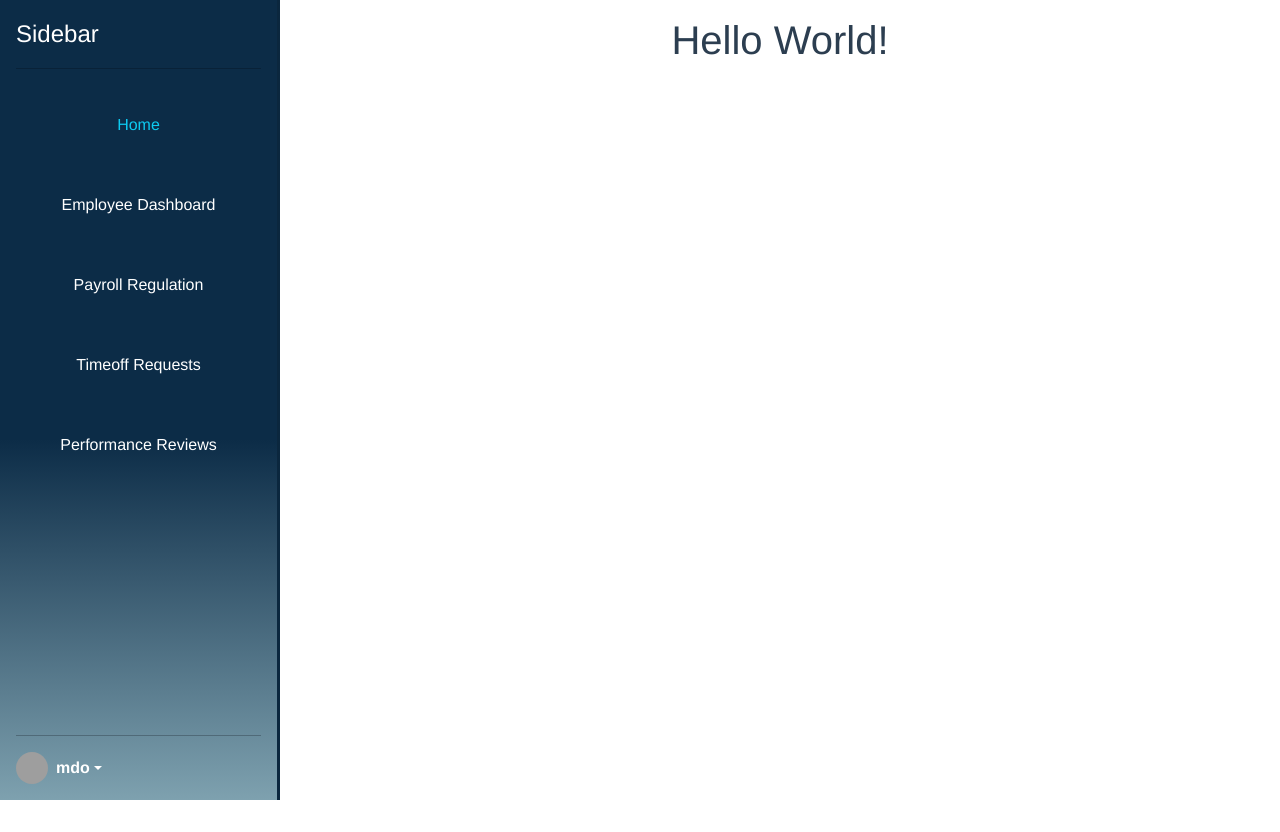
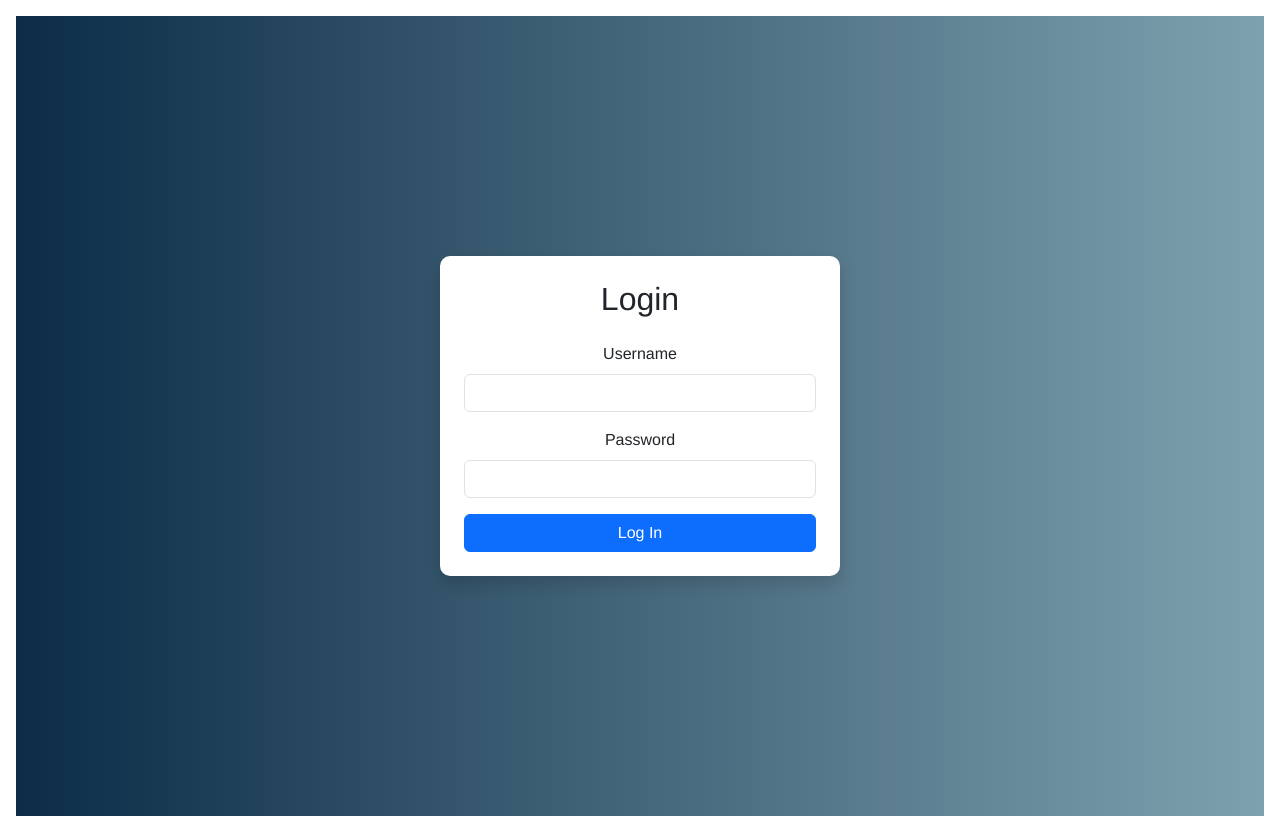
Before and after one commit to Ay-yoobD/Module_1_Proj, a Vue app: page / in a window 1280 px wide. Before the commit the page ends 800 px from the top, so only its background shows below. Built offline with nearby package versions, Linux system fonts and the light colour scheme; grey boxes are pictures that could not be loaded.

Commit message:
created: LoginView.vue, login_credentials.json updated: NavBar.vue, App.vue, router index

```diff
--- a/src/App.vue
+++ b/src/App.vue
@@ -1,6 +1,8 @@
 <template>
-  <div class="d-flex"> <!-- Bootstrap's flex container -->
-    <NavBar />
+  <div class="d-flex">
+    <!-- Show NavBar only if NOT on login page -->
+    <NavBar v-if="showNavbar" />
+
     <div class="content flex-grow-1 p-3">
       <router-view />
     </div>
@@ -8,14 +10,25 @@
 </template>
 
 <script>
-  import NavBar from "./components/NavBar.vue";
+import NavBar from "./components/NavBar.vue";
+import { computed } from "vue";
+import { useRoute } from "vue-router";
 
-  export default {
-    components:{
-      NavBar
-    }
+export default {
+  components: {
+    NavBar,
+  },
+  setup() {
+    const route = useRoute();
 
-  }
+    // Hide NavBar on login page (route name 'login')
+    const showNavbar = computed(() => route.name !== "login");
+
+    return {
+      showNavbar,
+    };
+  },
+};
 </script>
 
 <style>
@@ -28,4 +41,8 @@
   min-height: 100vh;
 }
 
+/* Optional: Make sure content fills space when sidebar is hidden */
+.content {
+  width: 100%;
+}
 </style>
--- a/src/components/NavBar.vue
+++ b/src/components/NavBar.vue
@@ -1,78 +1,120 @@
 <template>
-    <div class="MainSideBar d-flex flex-column flex-shrink-0 p-3 text-white " style="width: 280px;">
-        <a href="/" class="d-flex align-items-center mb-3 mb-md-0 me-md-auto text-white text-decoration-none">
+  <div
+    class="MainSideBar d-flex flex-column flex-shrink-0 p-3 text-white"
+    style="width: 280px"
+  >
+    <a
+      href="/"
+      class="d-flex align-items-center mb-3 mb-md-0 me-md-auto text-white text-decoration-none"
+    >
       <span class="fs-4">Sidebar</span>
     </a>
-        <hr class="hrNav">
+    <hr class="hrNav" />
     <ul class="InnerSideBar nav nav-pills flex-column mb-auto">
       <li class="nav-item Links">
-                <router-link to="/" class="nav-link text-info"  aria-current="page">
+        <router-link
+          to="/home"
+          class="nav-link text-info"
+          active-class="active"
+          aria-current="page"
+        >
           Home
         </router-link>
       </li>
       <li class="Links">
-                <router-link to="/employees" class="nav-link text-white">
+        <router-link
+          to="/employees"
+          class="nav-link text-white"
+          active-class="active"
+        >
           Employee Dashboard
         </router-link>
       </li>
       <li class="Links">
-                <router-link to="/payroll" class="nav-link text-white">
+        <router-link
+          to="/payroll"
+          class="nav-link text-white"
+          active-class="active"
+        >
           Payroll Regulation
         </router-link>
       </li>
       <li class="Links">
-                <router-link to="/timeoff" class="nav-link text-white">
+        <router-link
+          to="/timeoff"
+          class="nav-link text-white"
+          active-class="active"
+        >
           Timeoff Requests
         </router-link>
       </li>
       <li class="Links">
-                <router-link to="/review" class="nav-link text-white">
+        <router-link
+          to="/review"
+          class="nav-link text-white"
+          active-class="active"
+        >
           Performance Reviews
         </router-link>
       </li>
     </ul>
-        <hr class="hrNav"   >
+    <hr class="hrNav" />
     <div class="dropdown">
-            <a href="#" class="d-flex align-items-center text-white text-decoration-none dropdown-toggle"
-                id="dropdownUser1" data-bs-toggle="dropdown" aria-expanded="false">
-                <img src="https://github.com/mdo.png" alt="" width="32" height="32" class="rounded-circle me-2">
+      <a
+        href="#"
+        class="d-flex align-items-center text-white text-decoration-none dropdown-toggle"
+        id="dropdownUser1"
+        data-bs-toggle="dropdown"
+        aria-expanded="false"
+      >
+        <img
+          src="https://github.com/mdo.png"
+          alt="User Avatar"
+          width="32"
+          height="32"
+          class="rounded-circle me-2"
+        />
         <strong>mdo</strong>
       </a>
-            <ul class="dropdown-menu dropdown-menu-dark text-small shadow" aria-labelledby="dropdownUser1">
+      <ul
+        class="dropdown-menu dropdown-menu-dark text-small shadow"
+        aria-labelledby="dropdownUser1"
+      >
         <li><a class="dropdown-item" href="#">New project...</a></li>
         <li><a class="dropdown-item" href="#">Settings</a></li>
         <li><a class="dropdown-item" href="#">Profile</a></li>
+        <li><hr class="dropdown-divider" /></li>
         <li>
-                    <hr class="dropdown-divider">
+          <a class="dropdown-item" href="#" @click.prevent="signOut"
+            >Sign out</a
+          >
         </li>
-                <li><a class="dropdown-item" href="#">Sign out</a></li>
       </ul>
     </div>
   </div>
-
 </template>
 
 <script>
 export default {
-
-}
+  name: "NavBar",
+  methods: {
+    signOut() {
+      this.$router.push("/");
+    },
+  },
+};
 </script>
 
 <style>
-
-
- .MainSideBar{
+.MainSideBar {
   min-height: 100vh;
-    background: linear-gradient(to bottom,#0c2c47 55%,#7ea1af 100% );
+  background: linear-gradient(to bottom, #0c2c47 55%, #7ea1af 100%);
   border-right: #0b273e solid;
-
 }
- .hrNav{
-    color:#00070d;
+.hrNav {
+  color: #00070d;
 }
-
- .Links a{
+.Links a {
   margin: 20px;
-
 }
 </style>
--- a/src/router/index.js
+++ b/src/router/index.js
@@ -1,4 +1,5 @@
 import { createRouter, createWebHistory } from 'vue-router'
+import LoginView from '@/views/LoginView.vue'
 import HomeView from '../views/HomeView.vue'
 import EmployeeView from '@/views/EmployeeView.vue'
 import TimeoffView from '@/views/TimeoffView.vue'
@@ -8,6 +9,11 @@ import ReviewView from '@/views/ReviewView.vue'
 const routes = [
   {
     path: '/',
+    name: 'login',
+    component: LoginView
+  },
+  {
+    path: '/home',
     name: 'home',
     component: HomeView
   },
@@ -31,14 +37,6 @@ const routes = [
     name: 'review',
     component: ReviewView
   }
-  // {
-  //   path: '/about',
-  //   name: 'about',
-  //   // route level code-splitting
-  //   // this generates a separate chunk (about.[hash].js) for this route
-  //   // which is lazy-loaded when the route is visited.
-  //   component: () => import(/* webpackChunkName: "about" */ '../views/AboutView.vue')
-  // }
 ]
 
 const router = createRouter({
--- /dev/null
+++ b/src/views/LoginView.vue
@@ -0,0 +1,81 @@
+<template>
+  <div class="login-container d-flex align-items-center justify-content-center min-vh-100 bg-light">
+    <div class="card p-4 shadow" style="width: 100%; max-width: 400px;">
+      <h2 class="text-center mb-4">Login</h2>
+      <form @submit.prevent="handleLogin">
+        <div class="mb-3">
+          <label for="username" class="form-label">Username</label>
+          <input
+            v-model.trim="username"
+            type="text"
+            id="username"
+            class="form-control"
+            required
+          />
+        </div>
+        <div class="mb-3">
+          <label for="password" class="form-label">Password</label>
+          <input
+            v-model.trim="password"
+            type="password"
+            id="password"
+            class="form-control"
+            required
+          />
+        </div>
+        <button type="submit" class="btn btn-primary w-100">Log In</button>
+        <p v-if="error" class="text-danger mt-3 text-center">{{ error }}</p>
+      </form>
+    </div>
+  </div>
+</template>
+
+<script>
+export default {
+  name: "LoginView",
+  data() {
+    return {
+      username: "",
+      password: "",
+      error: ""
+    };
+  },
+  methods: {
+    async handleLogin() {
+      try {
+        const response = await fetch("/login_credentials.json");
+        const users = await response.json();
+
+        console.log("Users loaded:", users);
+        console.log("Entered:", this.username, this.password);
+
+        const validUser = users.find(user =>
+          user.username === this.username && user.password === this.password
+        );
+
+        if (validUser) {
+          console.log("Login successful!");
+          this.error = "";
+          this.$router.push("/home");
+        } else {
+          console.warn("Invalid credentials");
+          this.error = "Invalid username or password";
+        }
+      } catch (err) {
+        console.error("Login failed:", err);
+        this.error = "Error logging in. Please try again.";
+      }
+    }
+  }
+};
+</script>
+
+<style scoped>
+.login-container {
+  background: linear-gradient(to right, #0c2c47, #7ea1af);
+}
+.card {
+  border: none;
+  border-radius: 10px;
+}
+</style>
```
Also changed, not shown: public/login_credentials.json (added, +42 -0 lines). Lines whose indentation alone changed are shown as unchanged.
